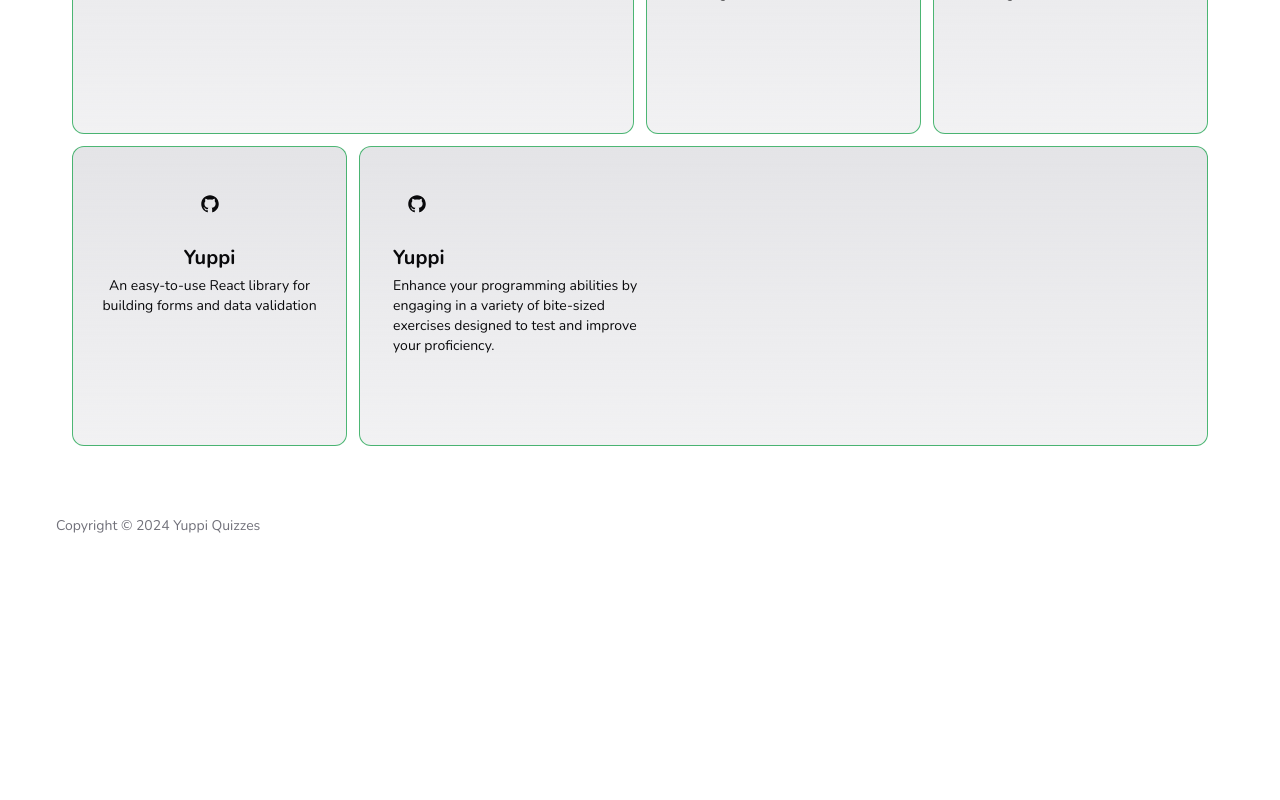
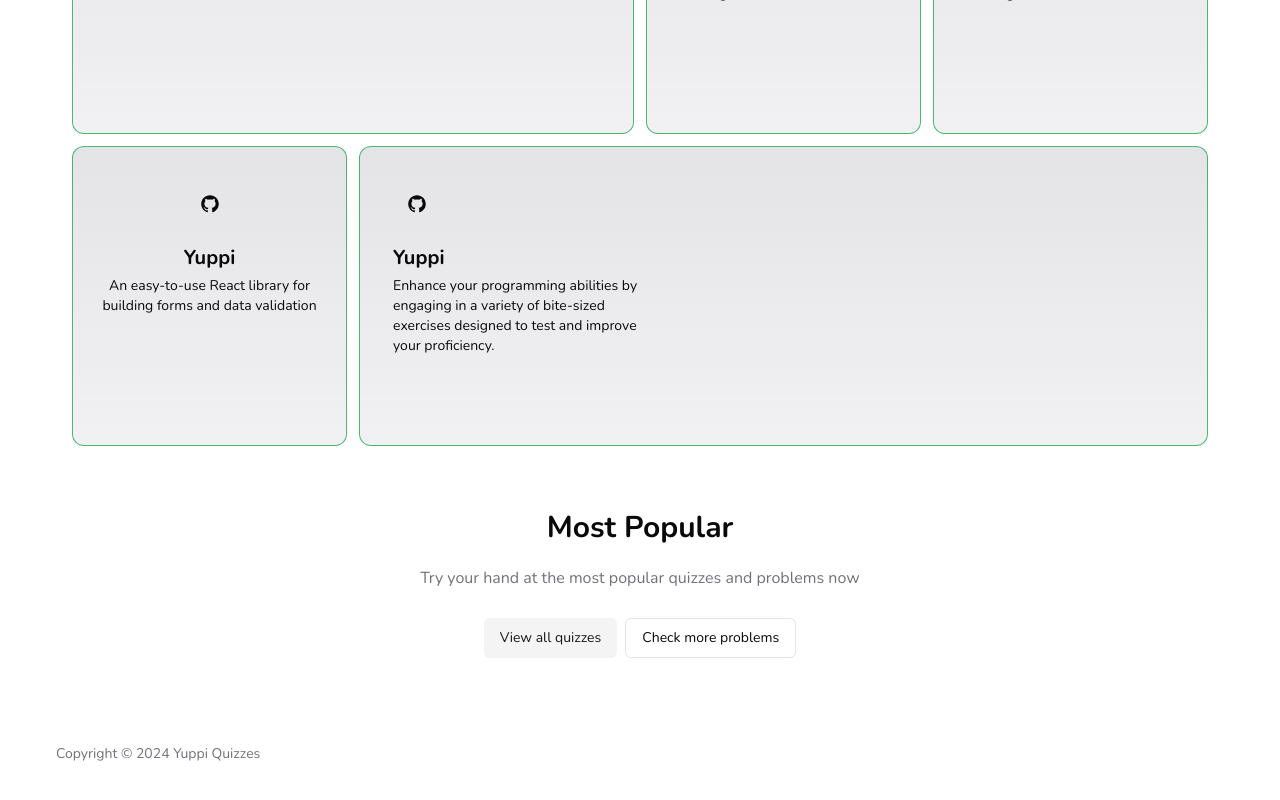
Before and after one commit to Esutarosa/yuppi, a Next.js app: page / in a window 1280 px wide. Shown: the part 760-1560 px from the top of the page. Before the commit the page ends 1334 px from the top, so only its background shows below. Built offline with nearby package versions, Linux system fonts and the light colour scheme.

Commit message:
+ Added popular section

```diff
--- a/src/app/page.tsx
+++ b/src/app/page.tsx
@@ -2,12 +2,14 @@ import type { FC } from 'react';
 
 import WithHero from '@/components/withHero';
 import WithProducts from '@/components/withProducts';
+import WithPopular from '@/components/withPopular';
 
 const Home: FC = () => {
   return (
-    <main className='relative'>
+    <main className='relative min-h-screen'>
       <WithHero />
       <WithProducts />
+      <WithPopular />
     </main>
   );
 };
--- /dev/null
+++ b/src/components/containers/Popular/index.tsx
@@ -0,0 +1,30 @@
+import { Button } from '@/components/ui/button';
+import SectionContainer from '@/layouts/SectionContainer';
+import Link from 'next/link';
+import type { FC } from 'react';
+
+const Popular: FC = () => {
+  return (
+    <SectionContainer id='popular' classID='xl:pt-32'>
+      <div className='text-center'>
+        <h2 className='text-3xl'>Most Popular</h2>
+        <p className='text-muted-foreground my-3 pt-2'>Try your hand at the most popular quizzes and problems now</p>
+        <div className='flex justify-center gap-2 py-4'>
+          <Button variant="secondary">
+            <Link href="/" className='focus:outline-none'>
+              View all quizzes
+            </Link>
+          </Button>
+
+          <Button variant="outline">
+            <Link href="/" className='focus:outline-none'>
+              Check more problems
+            </Link>
+          </Button>
+        </div>
+      </div>
+    </SectionContainer>
+  );
+};
+
+export default Popular;
--- /dev/null
+++ b/src/components/withPopular.tsx
@@ -0,0 +1,7 @@
+import type { FC } from 'react';
+
+import Popular from '@/components/containers/Popular';
+
+const WithPopular: FC = () => <Popular />
+
+export default WithPopular;
```
